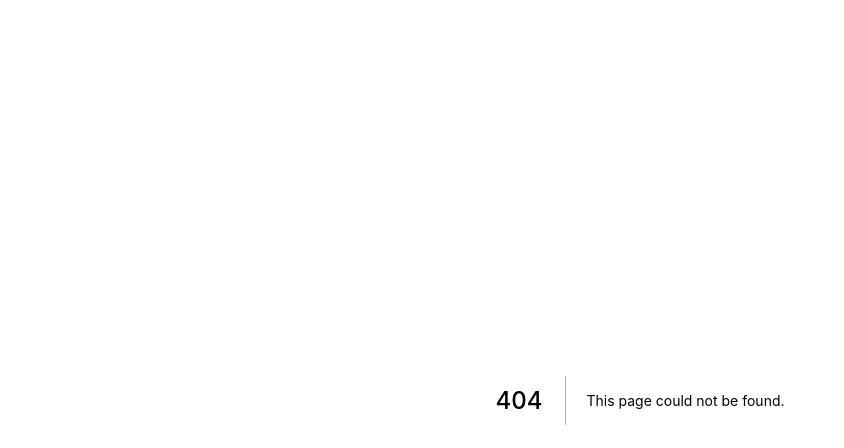
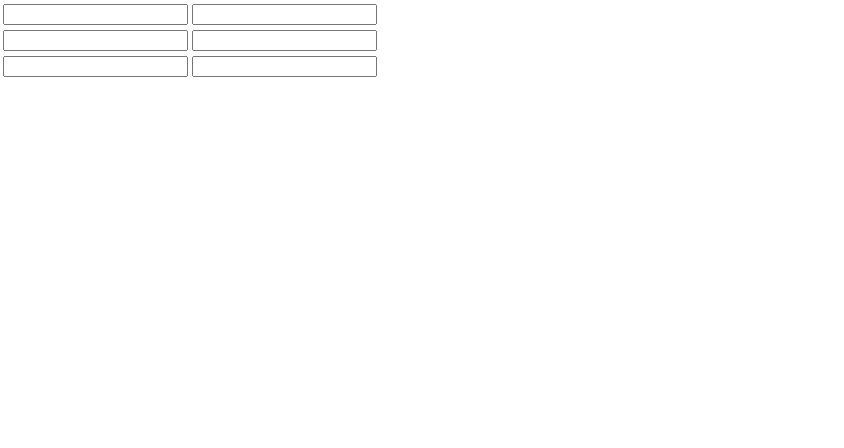
Before and after one commit to ShahriarKh/operations-research-solver, a Next.js app: page /transportation in a window 1280 px wide. Before the commit this address had no page. Shown: the top 448 px of the page, without its empty margins (0-844 px from the left). Built offline with nearby package versions, Linux system fonts and the light colour scheme.

Commit message:
initial commit

```diff
--- a/package.json
+++ b/package.json
@@ -9,9 +9,12 @@
     "lint": "next lint"
   },
   "dependencies": {
+    "mathjs": "^10.6.1",
     "next": "12.1.6",
     "react": "18.2.0",
-    "react-dom": "18.2.0"
+    "react-dom": "18.2.0",
+    "react-hook-form": "^7.32.1",
+    "sass": "^1.52.3"
   },
   "devDependencies": {
     "eslint": "8.17.0",
--- /dev/null
+++ b/pages/transportation/index.jsx
@@ -0,0 +1,50 @@
+// import css from './index.module.scss'
+import { matrix, size } from "mathjs";
+import { useState } from "react";
+
+const damn = matrix([
+    [0, 1],
+    [10, 9],
+    [13, 40],
+]); // Matrix
+
+
+
+export default function index(params) {
+    // const [cells, setCells] = useState(damn);
+
+    function updateCells(i, j, newValue) {
+        damn._data[i][j] = newValue
+        console.log(damn._data);
+    }
+
+    return (
+        <table>
+            <tbody>
+                {damn._data.map((row, i = index) => {
+                    return (
+                        <tr key={`row ${i}`}>
+                            {row.map((cell, j = index) => {
+                                return (
+                                    <td key={`cell ${j}`}>
+                                        <input
+                                            type="number"
+                                            min="0"
+                                            onChange={(e) =>
+                                                updateCells(
+                                                    i,
+                                                    j,
+                                                    e.target.value
+                                                )
+                                            }
+                                        />
+                                    </td>
+                                );
+                            })}
+                        </tr>
+                    );
+                })}
+            </tbody>
+        </table>
+    );
+}
```
Also changed, not shown: 1 other file (tests, documents, lock files or other folders).
